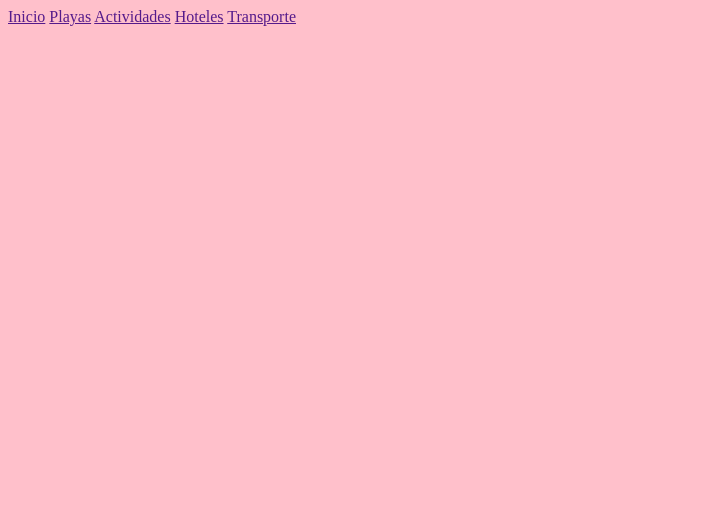
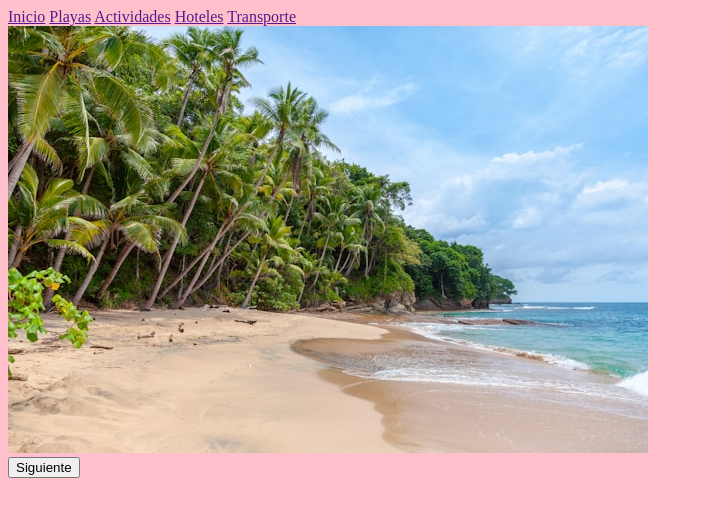
Before and after one commit to icallejac/zankasmx, a plain HTML site: page index.html in a window 1280 px wide. Shown: the whole page, without its empty margins (0-703 px from the left). Drawn offline with Linux system fonts and the light colour scheme.

Commit message:
Galeria de imagenes

```diff
--- a/index.html
+++ b/index.html
@@ -16,6 +16,14 @@
             <a href="">Hoteles</a>
             <a href="">Transporte</a>
         </nav>
+
+        <div>
+            <img src="./img/beach.jpg" alt="">
+        </div>
+
+        <div>
+            <input type="button" value="Siguiente" onclick="galeriaImagenes()">
+        </div>
         <script src="js/script.js"></script>
     </body>
 </html>
```
